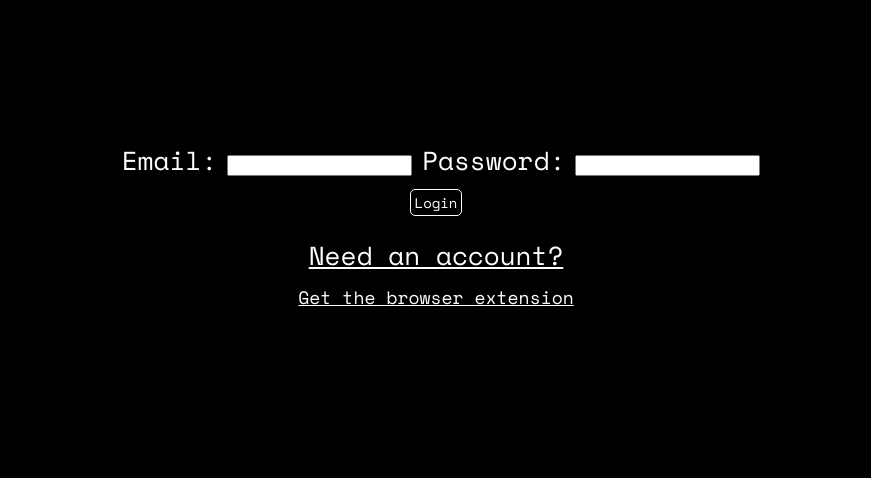
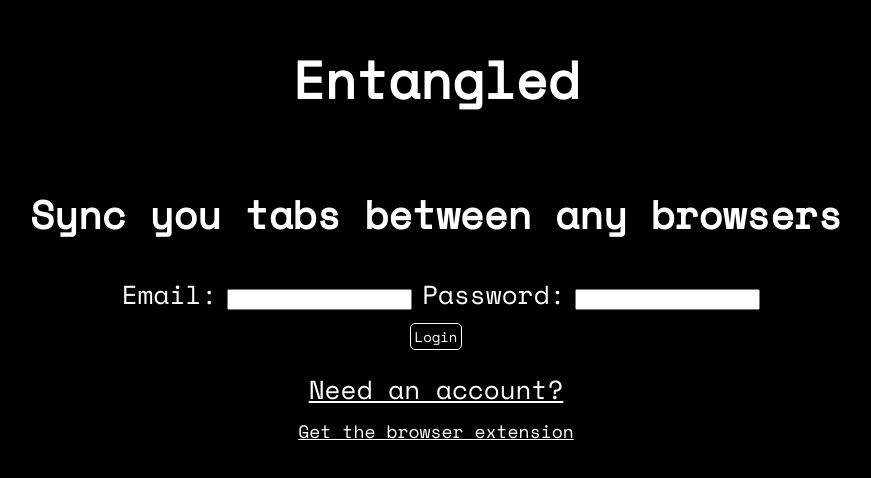
Before and after one commit to lamasters/entangled, a React app in the folder entangled-web/: page / in a window 1280 px wide. Shown: the part 170-648 px from the top of the page, without its empty margins (204-1075 px from the left). Built offline with nearby package versions, Linux system fonts and the light colour scheme; no server answers.

Commit message:
Add header to login page

```diff
--- a/entangled-web/src/session.js
+++ b/entangled-web/src/session.js
@@ -35,6 +35,8 @@
 
   return (
     <>
+      <h1>Entangled</h1>
+      <h2>Sync you tabs between any browsers</h2>
       <div>
         <label className="login-item">Email:</label>
         <input onChange={e => setEmail(e.target.value)} type="email" />
```
